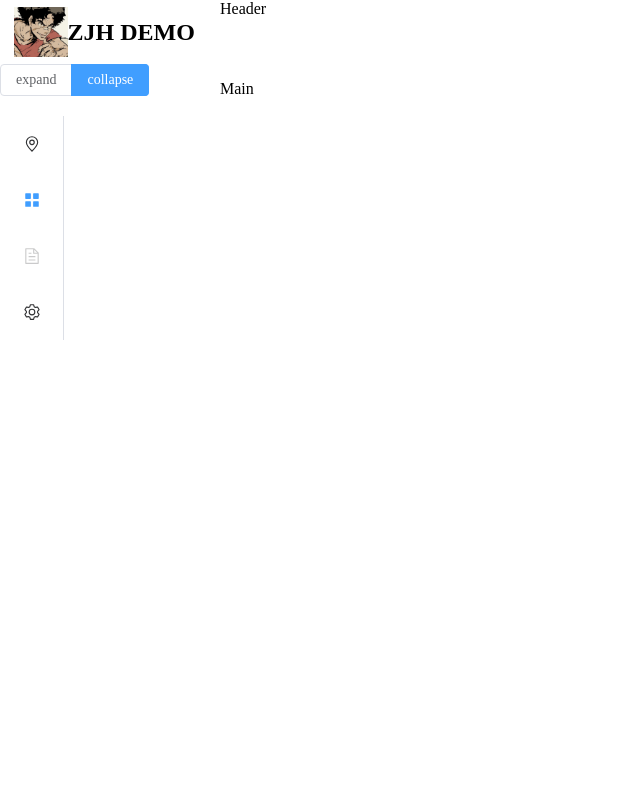
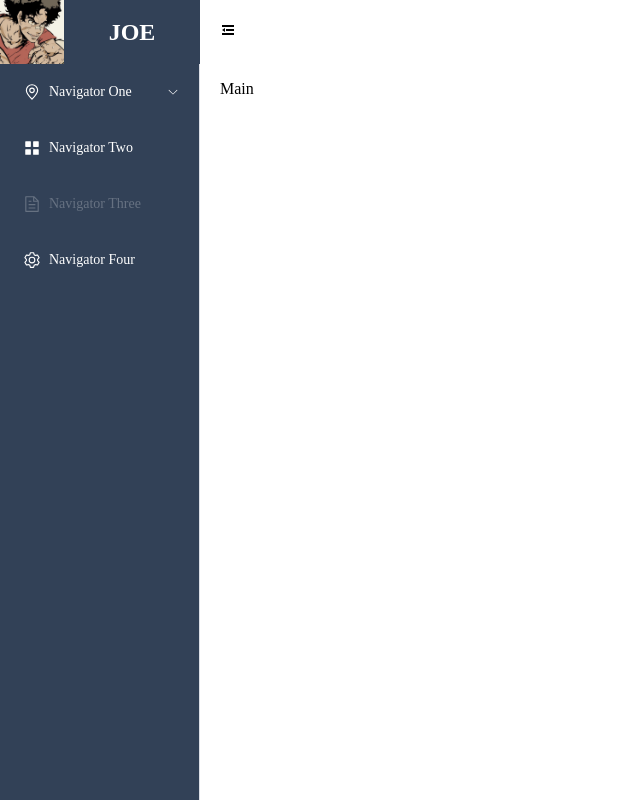
Before and after one commit to zjhlsp/zjh-vue3-ts-project, a Vue app: page /#/ in a window 1280 px wide. Shown: the whole page, without its empty margins (0-640 px from the left). Built offline with nearby package versions, Linux system fonts and the light colour scheme.

Commit message:
菜单栏样式优化以及scss样式注册

```diff
--- a/components.d.ts
+++ b/components.d.ts
@@ -15,6 +15,7 @@ declare module '@vue/runtime-core' {
     ElMenuItemGroup: typeof import('element-plus/es')['ElMenuItemGroup']
     ElRadioButton: typeof import('element-plus/es')['ElRadioButton']
     ElRadioGroup: typeof import('element-plus/es')['ElRadioGroup']
+    ElRow: typeof import('element-plus/es')['ElRow']
     ElSubMenu: typeof import('element-plus/es')['ElSubMenu']
     RouterLink: typeof import('vue-router')['RouterLink']
     RouterView: typeof import('vue-router')['RouterView']
--- a/package.json
+++ b/package.json
@@ -9,6 +9,7 @@
     "preview": "vite preview"
   },
   "dependencies": {
+    "@element-plus/icons": "0.0.11",
     "element-plus": "^2.1.8",
     "vue": "^3.2.25",
     "vue-router": "^4.0.16",
--- a/src/layout/components/LogoBar/index.vue
+++ b/src/layout/components/LogoBar/index.vue
@@ -1,30 +1,53 @@
 <template>
-  <div class="logo">
-    <img src="@/assets/JOE.png">
-    <h2 class="title">
-      ZJH DEMO
+  <div
+    class="logo"
+    :style="collapsed ? 'width: 64px' : ''"
+  >
+    <img
+      src="@/assets/JOE.png"
+    >
+    <h2
+      v-show="!collapsed"
+      class="title"
+    >
+      JOE
     </h2>
   </div>
 </template>
 
 <script setup lang="ts">
+
+defineProps({
+    collapsed: {
+    type: Boolean
+    }
+})
+
 </script>
 
 <style lang="scss" scoped>
 .logo {
   display:flex;
   align-items:center;
-  padding-left: 14px;
+  width: auto;
   height: 64px;
   overflow: hidden;
   white-space: nowrap;
   img {
-    height: 50px;
+    height: 64px;
+    width: 64px;
   }
 }
 
 .title {
+  background-color: $menuBg;
+  display: flex;
+  color: #fff;
+  width: 100%;
+  height: 100%;
   font-size: 24px;
-  // margin-bottom: 0
+  justify-content: center;
+  align-items: center;
+  // width: 200px
 }
 </style>
--- a/src/layout/components/MenuBar/index.vue
+++ b/src/layout/components/MenuBar/index.vue
@@ -1,21 +1,10 @@
 <template>
-  <el-radio-group
-    v-model="isCollapse"
-    style="margin-bottom: 20px"
-  >
-    <el-radio-button :label="false">
-      expand
-    </el-radio-button>
-    <el-radio-button :label="true">
-      collapse
-    </el-radio-button>
-  </el-radio-group>
   <el-menu
-    default-active="2"
-    class="el-menu-vertical-demo"
-    :collapse="isCollapse"
-    @open="handleOpen"
-    @close="handleClose"
+    active-color="#409EFF"
+    text-color="#fff"
+    default-active="1"
+    class="el-menu"
+    :collapse="collapsed"
   >
     <el-sub-menu index="1">
       <template #title>
@@ -72,7 +61,6 @@
 </template>
 
 <script lang="ts" setup>
-import { ref } from 'vue'
 import {
   Document,
   Menu as IconMenu,
@@ -80,18 +68,18 @@ import {
   Setting
 } from '@element-plus/icons-vue'
 
-const isCollapse = ref(true)
-const handleOpen = (key: string, keyPath: string[]) => {
-  console.log(key, keyPath)
-}
-const handleClose = (key: string, keyPath: string[]) => {
-  console.log(key, keyPath)
-}
+defineProps({
+    collapsed: {
+    type: Boolean
+    }
+})
+
 </script>
 
-<style>
-.el-menu-vertical-demo:not(.el-menu--collapse) {
-  width: 200px;
-  min-height: 400px;
+<style lang="scss">
+.el-menu {
+  height: 100%;
+  background-color: $menuBg;
+  overflow: hidden;
 }
 </style>
--- a/src/layout/index.vue
+++ b/src/layout/index.vue
@@ -1,12 +1,27 @@
 <template>
   <div class="common-layout">
     <el-container>
-      <el-aside width="200px">
-        <side-bar />
-        <MenuBar />
+      <el-aside :width="collapsed ? 'auto' : '200px'">
+        <logoBar
+          :collapsed="collapsed"
+        />
+        <MenuBar
+          :collapsed="collapsed"
+        />
       </el-aside>
       <el-container>
-        <el-header>Header</el-header>
+        <el-header>
+          <el-row>
+            <el-icon
+              style="font-size: 16px;"
+              @click="() => {collapsed= !collapsed}"
+            >
+              <component
+                :is="collapsed ? Expand : Fold"
+              />
+            </el-icon>
+          </el-row>
+        </el-header>
         <el-main>Main</el-main>
       </el-container>
     </el-container>
@@ -15,8 +30,12 @@
 
 
 <script setup lang="ts">
-import SideBar from './components/LogoBar/index.vue'
+import logoBar from './components/LogoBar/index.vue'
 import MenuBar from './components/MenuBar/index.vue'
+import { Expand, Fold } from '@element-plus/icons-vue';
+import { ref } from 'vue';
+
+const collapsed = ref<boolean>(false)
 </script>
 
 <style lang="scss">
@@ -24,4 +43,14 @@ import MenuBar from './components/MenuBar/index.vue'
     height: 100vh;
     display: flex;
 }
+
+.el-aside {
+  overflow: hidden;
+  border: none;
+}
+
+.el-header {
+  display: flex;
+  align-items: center;
+}
 </style>
--- /dev/null
+++ b/src/styles/variables.scss
@@ -0,0 +1,26 @@
+/* Variables */
+
+// 基础色调
+$blue:#324157;
+$light-blue:#3A71A8;
+$red:#C03639;
+$pink: #E65D6E;
+$green: #30B08F;
+$tiffany: #4AB7BD;
+$yellow:#FEC171;
+$panGreen: #30B08F;
+
+// 侧边栏
+$sideBarWidth:300px;
+$subMenuBg:#1f2d3d;
+$subMenuHover:#001528;
+$subMenuActiveText:#f4f4f5;
+$menuBg:rgb(50, 65, 87);
+$menuText:#162B64;
+$menuActiveText:#435EBE; // Also see settings.sidebarTextTheme
+
+// 登录页
+$lightGray: #eee;
+$darkGray:#889aa4;
+$loginBg: #2d3a4b;
+$loginCursorColor: #fff;
--- a/vite.config.ts
+++ b/vite.config.ts
@@ -16,7 +16,16 @@ export default defineConfig({
     alias: {
       // 配置路径别名， __dirname表示当前路径
       '@': path.resolve(__dirname, 'src'),
-      'com': path.resolve(__dirname, 'src/components'),
+      'com': path.resolve(__dirname, 'src/components')
+    }
+  },
+  css:{
+    //css预处理
+    preprocessorOptions:{
+      scss:{
+        //引入varibles.scss全局预定义变量
+        additionalData:'@import "./src/styles/variables.scss";'
+      }
     }
   },
   plugins: [
```
Also changed, not shown: 1 other file (tests, documents, lock files or other folders).
